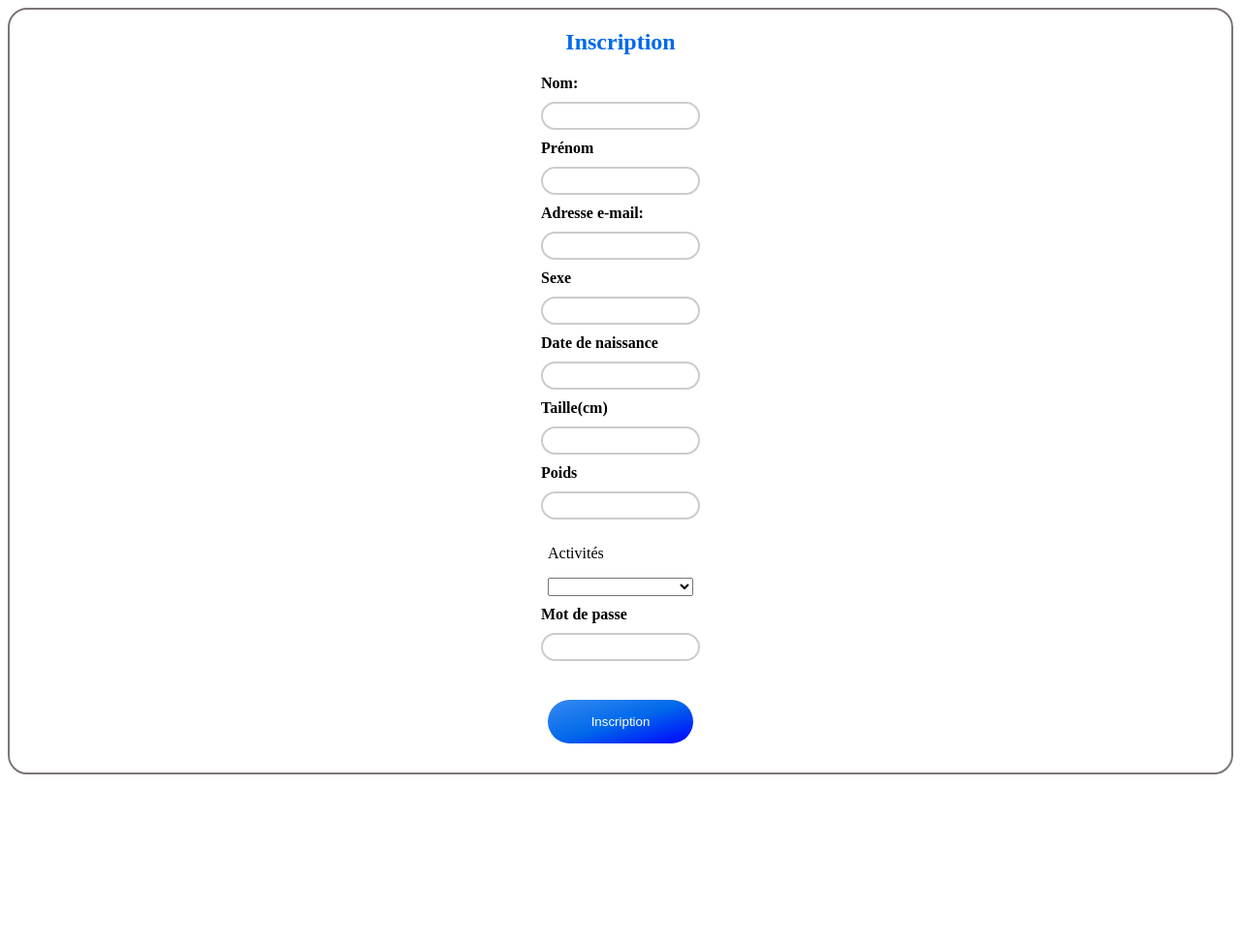
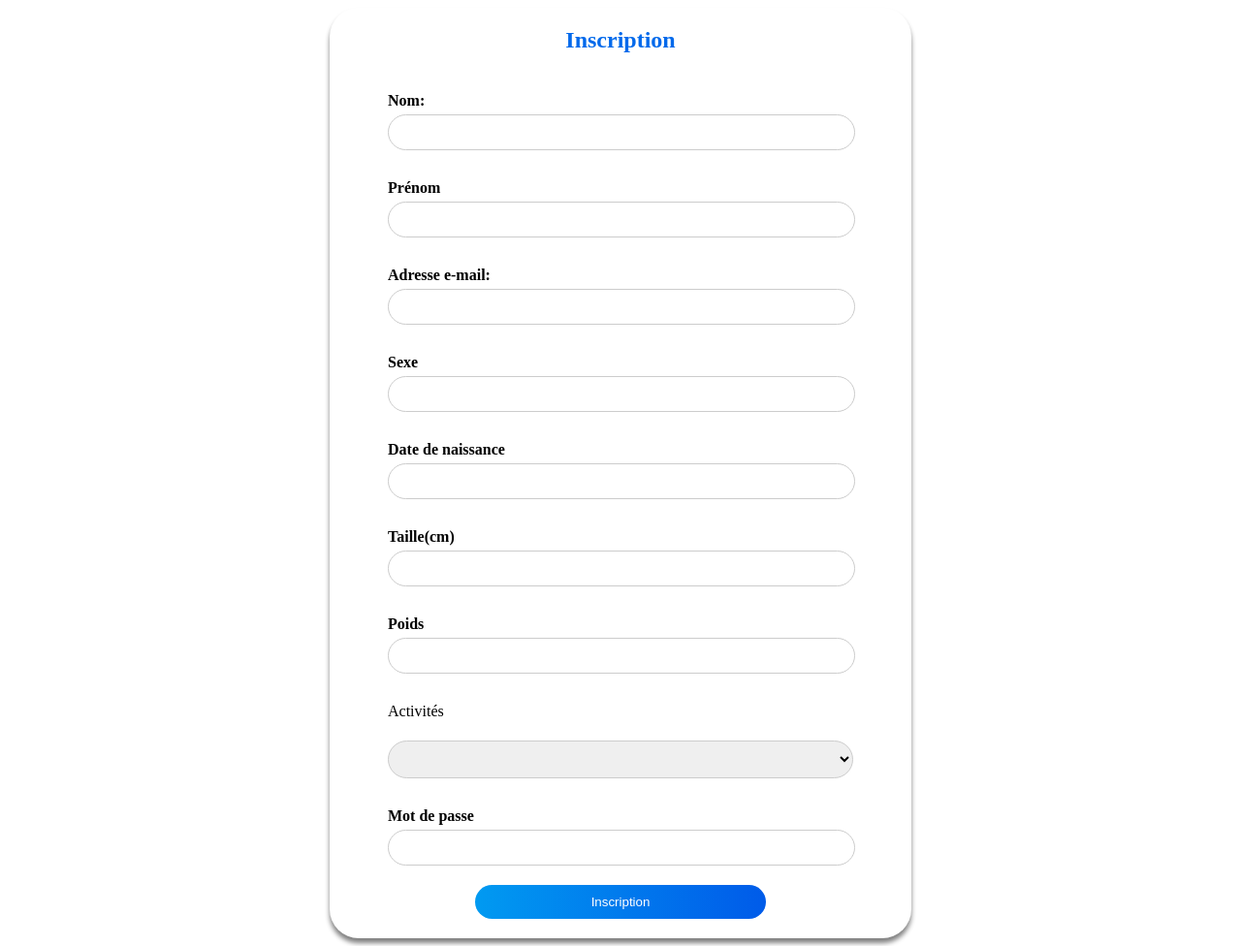
Before and after one commit to GaelleBoutolini/brief-6, a PHP site: page /formInscrip.php in a window 1280 px wide. Shown: the whole page at 97% size. Before the commit the page ends 799 px from the top, so only its background shows below. Run offline with PHP 8.4, Linux system fonts and the light colour scheme.

Commit message:
registration form completed

```diff
--- a/Tools/formInscrip.php
+++ b/Tools/formInscrip.php
@@ -24,7 +24,7 @@
         <div><label for="sexe">Sexe</label>
         <input type="text" id="sexe" name="sexe" required></div>
 
-        <div><label for="sexe">Date de naissance</label>
+        <div><label for="number">Date de naissance</label>
         <input type="text" id="date de naissance" name="date de naissance" required></div>
 
         <div> <label for="text">Taille(cm)</label>
--- a/Tools/style/style.css
+++ b/Tools/style/style.css
@@ -1,66 +1,72 @@
 
-  /* Applique un style au conteneur principal
-  .container {
-    max-width: 300px;
-    margin: auto;
-    padding: 20px;
-  }
+.container {
+    margin: 5px;
+}
 
-/* Applique un style aux éléments du formulaire */
-form {
-    display: flex;
-    flex-direction: column;
-    align-items: center;
-    border: 2px solid rgb(124, 117, 117);
-    border-radius: 20px;
-  }
-
-  /* Applique un style aux étiquettes */
-  label {
-    display: block;
-    margin-bottom: 10px;
-    font-weight: bold;
-  }
-
-  /* Applique un style aux champs de saisie */
-  input[type="text"],
-  input[type="number"] {
-    padding: 5px;
-    margin-bottom: 10px;
-    width: 150px;
-    border: 2px solid #ccc;
-    border-radius: 5px;
-    border-radius: 50px;
-
-  }
-
-  /* Applique un style au bouton de soumission */
-  input[type="submit"] {
-   background: linear-gradient(to bottom right,hsl(213, 87%, 58%), #0169EB, blue);
-    color: white;
-    padding: 15px 20px;
-    border: none;
-    border-radius: 5px;
-    cursor: pointer;
-    margin-bottom: 30px;
-    border-radius: 30px;
-    width: 150px;
-    margin: 30px;
-
-      }
-
-
-  /* Applique un style à l'en-tête du formulaire */
-  h2 {
+h2 {
     text-align: center;
     margin-bottom: 20px;
     color: #0169EB
   }
 
-  /* Applique un style à la liste déroulante */
-  select {
+
+form {
+    max-width: 600px;
+    display: flex;
+    flex-direction: column;
+    align-items: center;
+    box-shadow: 0px 5px 5px gray;
+    width: 90%;
+    margin: auto;
+    border-radius: 30px;
+}
+form div{
+    width: 80%;
+}
+
+label {
+    display: block;
+    font-size: 16px;
+    font-weight: bold;
+    margin-top: 20px;
+}
+
+input[type="text"],
+input[type="number"],
+select {
+    width: 100%;
+    padding: 10px 0;
+    margin-top: 5px;
     margin-bottom: 10px;
-    width: 150px;
-    border: 1
+    border: 1px solid #ccc;
+    border-radius: 20px;
+}
 
-  }
+input[type="submit"] {
+    width: 50%;
+    background-color: #0169EB;
+    color: white;
+    padding: 10px 15px;
+    margin-top: 10px;
+    margin-bottom: 20px;
+    border: none;
+    border-radius: 4px;
+    cursor: pointer;
+    border-radius: 20px;
+    background: linear-gradient(90deg,#019AF1 0%, #005BE9 100%);
+
+    /* background: linear-gradient(90deg,#019AF1 0%, #005BE9 100%); */
+
+}
+
+@media (max-width: 768px) {
+    input[type="text"],
+    input[type="number"],
+    select {
+        width: 100%;
+    }
+
+    input[type="submit"] {
+        width: 90%;
+    }
+}
```
